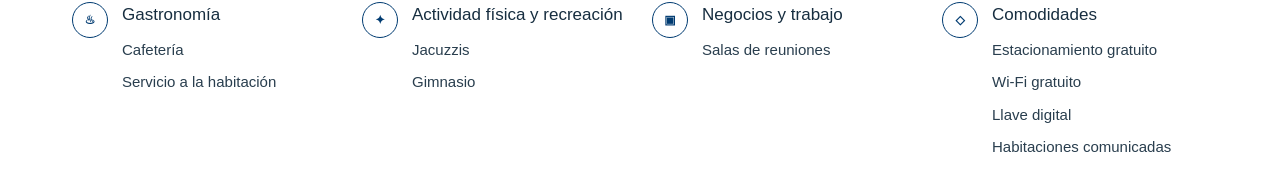
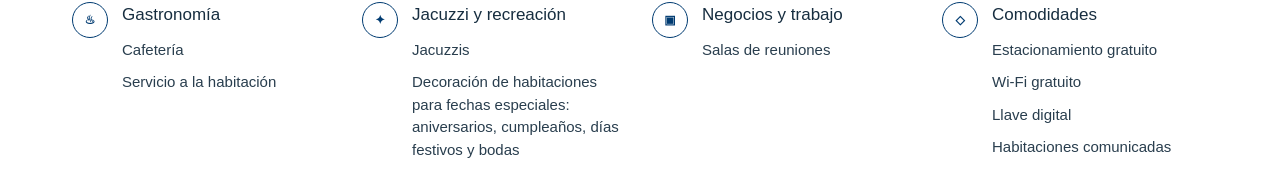
Before and after one commit to camilogomez17/hotelBlueThree, a Next.js app: page /politicas in a window 1280 px wide. Shown: the part 723-914 px from the top of the page. Built offline with nearby package versions, Linux system fonts and the light colour scheme; no server answers.

Commit message:
Update hotel service names and special date room decoration

```diff
--- a/app/components/HotelAmenities.tsx
+++ b/app/components/HotelAmenities.tsx
@@ -3,13 +3,13 @@ type Language = "es" | "en";
 const categories = {
   en: [
     { icon: "♨", title: "Dining", items: ["Cafeteria", "Room service"] },
-    { icon: "✦", title: "Fitness and recreation", items: ["Jacuzzis", "Fitness center"] },
+    { icon: "✦", title: "Jacuzzi & recreation", items: ["Jacuzzis", "Room decoration for special dates: anniversaries, birthdays, holidays and weddings"] },
     { icon: "▣", title: "Business and work", items: ["Meeting rooms"] },
     { icon: "◇", title: "Conveniences", items: ["Free parking", "Free Wi-Fi", "Digital Key", "Connecting rooms"] },
   ],
   es: [
     { icon: "♨", title: "Gastronomía", items: ["Cafetería", "Servicio a la habitación"] },
-    { icon: "✦", title: "Actividad física y recreación", items: ["Jacuzzis", "Gimnasio"] },
+    { icon: "✦", title: "Jacuzzi y recreación", items: ["Jacuzzis", "Decoración de habitaciones para fechas especiales: aniversarios, cumpleaños, días festivos y bodas"] },
     { icon: "▣", title: "Negocios y trabajo", items: ["Salas de reuniones"] },
     { icon: "◇", title: "Comodidades", items: ["Estacionamiento gratuito", "Wi-Fi gratuito", "Llave digital", "Habitaciones comunicadas"] },
   ],
```
